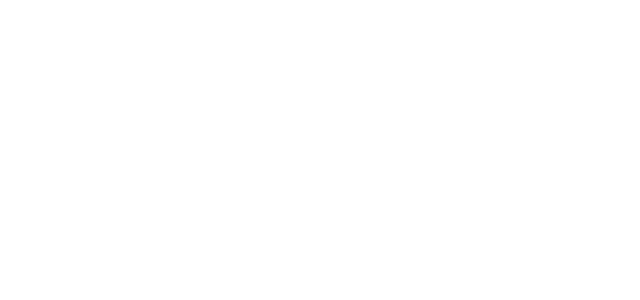
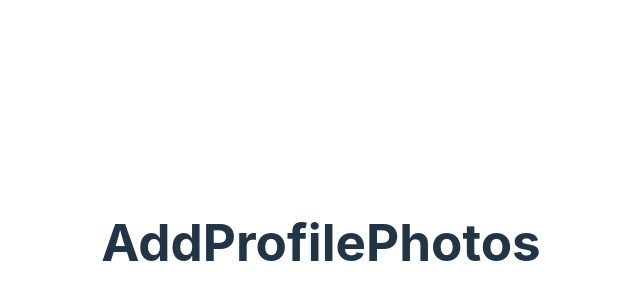
Before and after one commit to farmlove-ton/2048-TON, a React (Vite) app: page /add-profile-photos in a window 1280 px wide. Before the commit this address had no page. Shown: the part 158-458 px from the top of the page, without its empty margins (319-959 px from the left). Built offline with nearby package versions, Linux system fonts and the light colour scheme; what @twa-dev/sdk would draw is missing.

Commit message:
Add AddProfilePhotos

```diff
--- a/package.json
+++ b/package.json
@@ -15,6 +15,7 @@
     "@vitejs/plugin-basic-ssl": "^1.1.0",
     "react": "^18.2.0",
     "react-dom": "^18.2.0",
+    "react-hook-form": "^7.51.5",
     "react-router-dom": "^6.23.1"
   },
   "devDependencies": {
--- a/src/App.tsx
+++ b/src/App.tsx
@@ -3,6 +3,7 @@
 import { HomePage, CreateProfilePage } from "./pages";
 
 import "./App.css";
+import { AddProfilePhotos } from "./pages/AddProfilePhotos";
 
 function App() {
   return (
@@ -10,6 +11,7 @@
       <Routes>
         <Route path="/" element={<HomePage />} />
         <Route path="/create-profile" element={<CreateProfilePage />} />
+        <Route path="/add-profile-photos" element={<AddProfilePhotos />} />
       </Routes>
     </Router>
   );
--- /dev/null
+++ b/src/pages/AddProfilePhotos.tsx
@@ -0,0 +1,5 @@
+export const AddProfilePhotos = () => {
+    return (<>
+        <h1>AddProfilePhotos</h1>
+    </>)
+}
```
Also changed, not shown: 1 other file (tests, documents, lock files or other folders).
